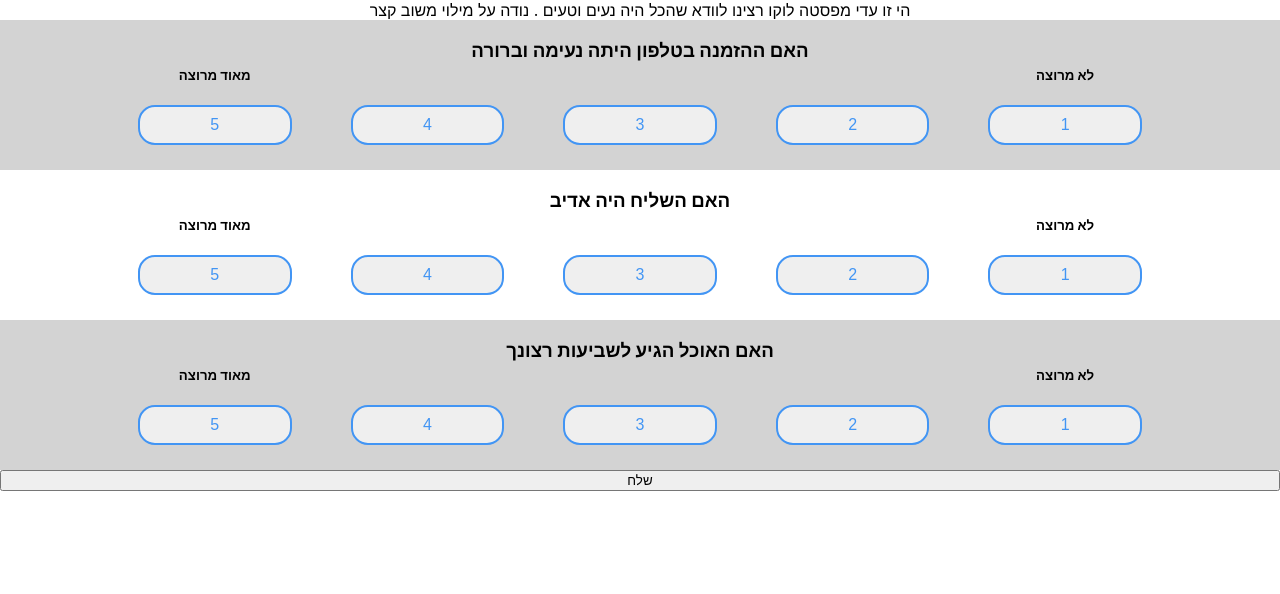
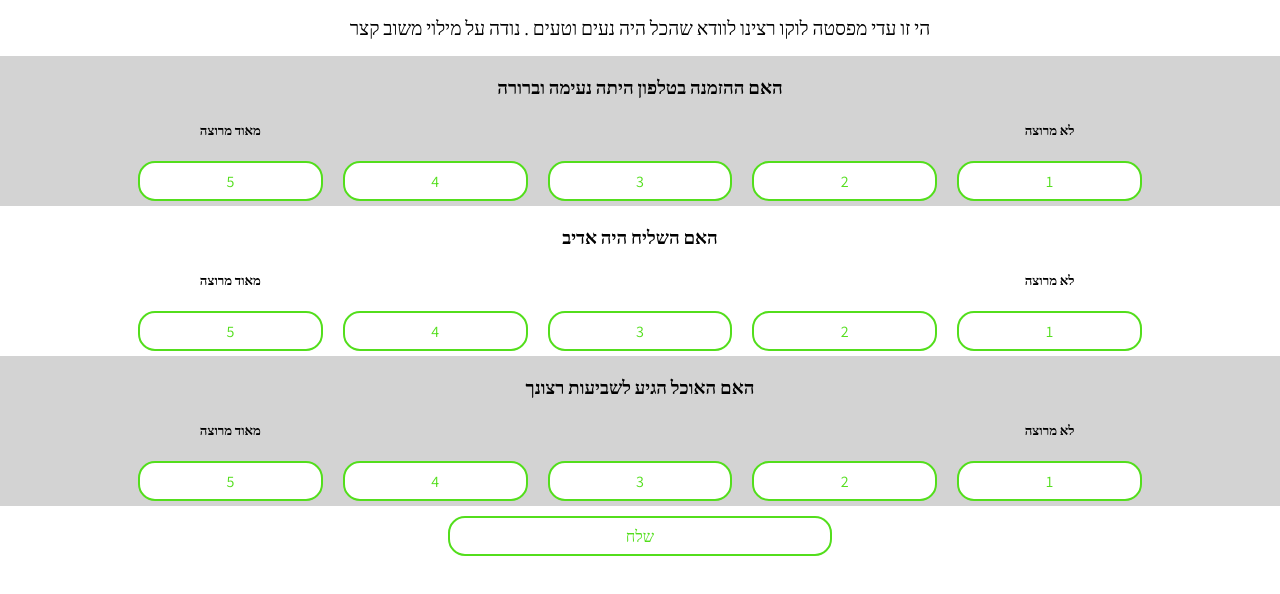
Before and after one commit to orim55353/pasta-customer-response, a React (Create React App) app: page / in a window 1280 px wide. Shown: the top 594 px of the page. Built offline with nearby package versions, Linux system fonts and the light colour scheme.

Commit message:
More Styling

```diff
--- a/public/index.html
+++ b/public/index.html
@@ -15,6 +15,10 @@
       user's mobile device or desktop. See https://developers.google.com/web/fundamentals/web-app-manifest/
     -->
     <link rel="manifest" href="%PUBLIC_URL%/manifest.json" />
+    <link
+      href="https://fonts.googleapis.com/css2?family=Assistant:wght@400;600&display=swap"
+      rel="stylesheet"
+    />
     <!--
       Notice the use of %PUBLIC_URL% in the tags above.
       It will be replaced with the URL of the `public` folder during the build.
--- a/src/App.css
+++ b/src/App.css
@@ -36,3 +36,7 @@
     transform: rotate(360deg);
   }
 }
+
+* {
+  font-family: "Assistant";
+}
--- a/src/components/container/container.component.jsx
+++ b/src/components/container/container.component.jsx
@@ -6,19 +6,18 @@ import "./container.styles.scss";
 
 class Container extends React.Component {
   answers = {};
+  questions = [
+    "האם ההזמנה בטלפון היתה נעימה וברורה",
+    "האם השליח היה אדיב",
+    "האם האוכל הגיע לשביעות רצונך",
+  ];
 
   constructor() {
     super();
     this.state = {
-      0: [],
-      1: [],
-      2: [],
-      answers: {},
-      questions: [
-        "האם ההזמנה בטלפון היתה נעימה וברורה",
-        "האם השליח היה אדיב",
-        "האם האוכל הגיע לשביעות רצונך",
-      ],
+      name: "תגובת משתמש",
+      email: "orim553@gmail.com",
+      message: "11111",
     };
 
     this.handleClick = this.handleClick.bind(this);
@@ -29,6 +28,37 @@ class Container extends React.Component {
     console.log(this.answers);
   }
 
+  handleSubmit = (e) => {
+    e.preventDefault();
+    fetch("http://localhost:3000", {
+      method: "POST",
+      body: JSON.stringify(this.state),
+      headers: {
+        Accept: "application/json",
+        "Content-Type": "application/json",
+      },
+    })
+      .then((response) => response.json())
+      .then((response) => {
+        console.log(response.status);
+        if (response.status === "success") {
+          alert("Message Sent.");
+          this.resetForm();
+        } else if (response.status === "fail") {
+          alert("Message failed to send.");
+        }
+      });
+  };
+
+  componentDidMount() {
+    const script = document.createElement("script");
+
+    script.src = "https://smtpjs.com/v3/smtp.js";
+    script.async = true;
+
+    document.body.appendChild(script);
+  }
+
   render() {
     return (
       <div className="main">
@@ -36,14 +66,16 @@ class Container extends React.Component {
           הי זו עדי מפסטה לוקו רצינו לוודא שהכל היה נעים וטעים . נודה על מילוי
           משוב קצר
         </span>
-        {this.state.questions.map((question, index) => (
+        {this.questions.map((question, index) => (
           <QuestionField
             onClick={this.handleClick}
             question={question}
             index={index}
           ></QuestionField>
         ))}
-        <button>שלח</button>
+        <button onClick={this.handleSubmit} className="send">
+          שלח
+        </button>
       </div>
     );
   }
--- a/src/components/container/container.styles.scss
+++ b/src/components/container/container.styles.scss
@@ -1,4 +1,33 @@
 .main {
   display: flex;
   flex-direction: column;
+  align-items: center;
+
+  span {
+    width: 50vw;
+    font-size: larger;
+    margin: 15px;
+  }
+
+  .send {
+    width: 30vw;
+    height: 40px;
+    border-radius: 17px;
+    border: 2px solid #53de1c;
+    color: #53de1c;
+    font-size: medium;
+    margin: 10px;
+    background-color: white;
+
+    &:active {
+      outline: 0;
+      background-color: #53de1c;
+      color: white;
+      border: none;
+    }
+
+    &:focus {
+      outline: 0;
+    }
+  }
 }
--- a/src/components/custom-radio/custom-radio.styles.scss
+++ b/src/components/custom-radio/custom-radio.styles.scss
@@ -2,15 +2,20 @@
   width: 100%;
   height: 40px;
   border-radius: 17px;
-  border: 2px solid #4295f4;
-  color: #4295f4;
+  border: 2px solid #53de1c;
+  color: #53de1c;
   font-size: medium;
+  background-color: white;
 
   &.active {
     outline: 0;
-    background-color: #357ae8;
+    background-color: #53de1c;
     color: white;
     border: none;
+  }
+
+  &:active {
+    outline: 0;
   }
 }
 
@@ -21,6 +26,7 @@
   justify-content: flex-end;
   margin: 10px;
   background-color: transparent;
-  min-height: 100px;
-  width: 15%;
+  min-height: 125px;
+  width: 20%;
+  margin-top: 25px;
 }
```
